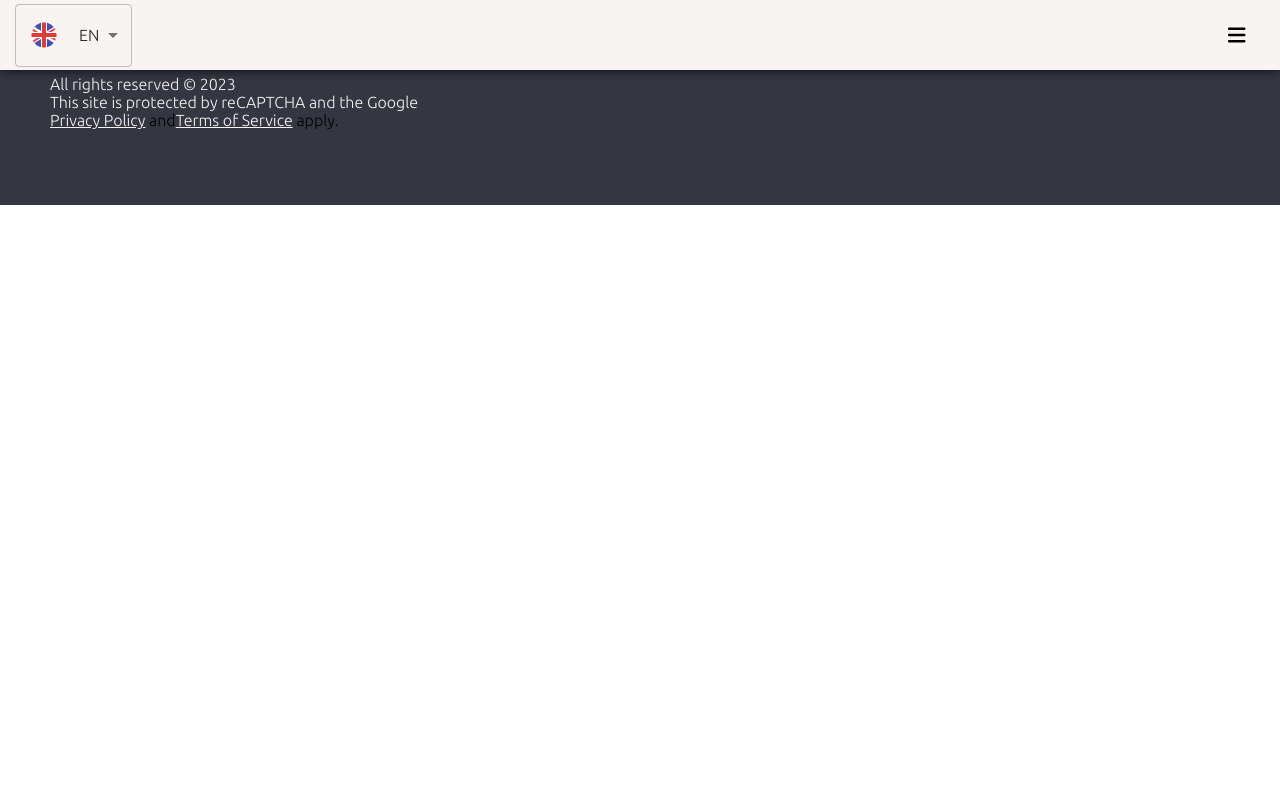
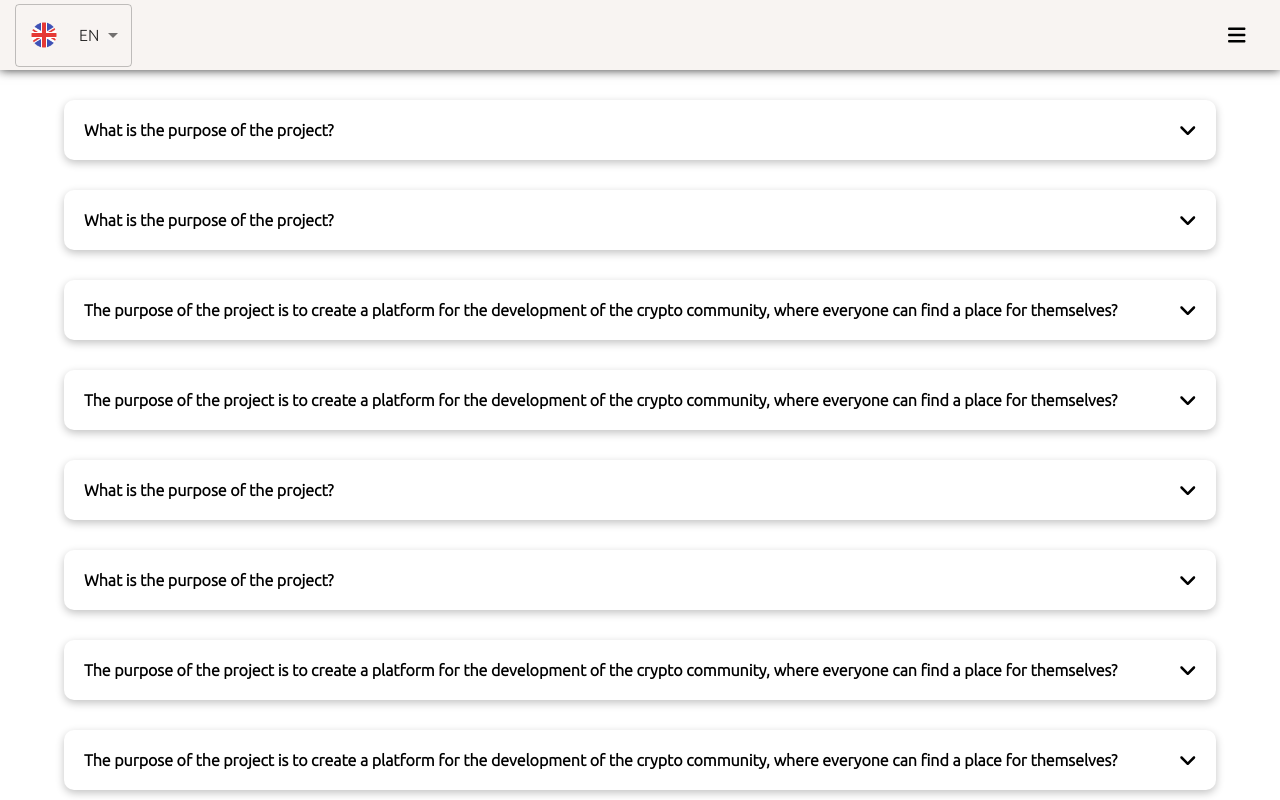
Before and after one commit to LensedStar/visacommers, a React (Create React App) app: page /questions in a window 1280 px wide. Shown: the top 800 px of the page. Built offline with nearby package versions, Linux system fonts and the light colour scheme.

Commit message:
Add questions

```diff
--- a/src/App.js
+++ b/src/App.js
@@ -10,6 +10,7 @@ import About from "./Components/About";
 import Footer from "./Components/Footer/Footer";
 import FormPage from "./Components/Pages/FormPage/FormPage";
 import ScrollToTop from "./Components/ScrollToTop";
+import FAQ from "./Components/Pages/FAQ/FAQ";
 
 export default function App() {
     return(
@@ -22,7 +23,7 @@ export default function App() {
                 <Route path="/visa" element={<About />} />
                 <Route path="/aplication" element={<FormPage/>} />
                 <Route path="/contact" element={<About />} />
-                <Route path="/questions" element={<About />} />
+                <Route path="/questions" element={<FAQ />} />
                 <Route path="/pricement" element={<About />} />
                 <Route path="/about" element={<About />} />
             </Routes>
--- a/src/AppStyle.scss
+++ b/src/AppStyle.scss
@@ -15,9 +15,12 @@ $color5:rgba(113, 113, 131,1);
 
 }
 
-.grecaptcha-badge{
-  visibility: hidden!important;
+html {
+  .grecaptcha-badge {
+    z-index: 999;
+  }
 }
+
 
 body{
   max-width: 100%;
--- a/src/Components/Footer/FooterStyle.scss
+++ b/src/Components/Footer/FooterStyle.scss
@@ -8,6 +8,7 @@ $clr-5:rgb(52, 55, 66);
   background-color: $clr-5;
   height: 150px;
   padding: 20px 50px;
+  margin-top: 150px;
   *{
     color: $clr-1;
   }
--- /dev/null
+++ b/src/Components/Pages/FAQ/FAQ.jsx
@@ -0,0 +1,54 @@
+import React from "react";
+
+import {useTranslation} from "react-i18next";
+
+import "./FAQStyle.scss";
+
+import Question from "../../Question/Question";
+
+
+export default function FAQ() {
+    const {t} = useTranslation();
+    const questions = [
+        {
+            q:t("mock.question-short"),
+            a:t("mock.description-long")
+        },
+        {
+            q:t("mock.question-short"),
+            a:t("mock.description-short")
+        },
+        {
+            q:t("mock.question-long"),
+            a:t("mock.description-short")
+        },
+        {
+            q:t("mock.question-long"),
+            a:t("mock.description-long")
+        },
+        {
+            q:t("mock.question-short"),
+            a:t("mock.description-long")
+        },
+        {
+            q:t("mock.question-short"),
+            a:t("mock.description-short")
+        },
+        {
+            q:t("mock.question-long"),
+            a:t("mock.description-short")
+        },
+        {
+            q:t("mock.question-long"),
+            a:t("mock.description-long")
+        },
+    ]
+    return(
+        <div className="faqPage">
+            <div className="questionContainer">
+                {questions.map((question,index) =>
+                    <Question question={question.q} answer={question.a} key={index} />)}
+            </div>
+        </div>
+    )
+}
--- /dev/null
+++ b/src/Components/Pages/FAQ/FAQStyle.scss
@@ -0,0 +1,4 @@
+.faqPage{
+  padding: 100px 0 0 0 ;
+  min-height: 100vh;
+}
--- /dev/null
+++ b/src/Components/Question/Question.jsx
@@ -0,0 +1,55 @@
+
+import React,{useState} from "react";
+
+import "./QuestionStyle.scss"
+
+import { FontAwesomeIcon } from "@fortawesome/react-fontawesome";
+
+import { faAngleDown } from "@fortawesome/free-solid-svg-icons";
+
+import {motion} from "framer-motion";
+
+export default function Question({question,answer,key}){
+    const [showAnswer,setShowAnswer] = useState(false)
+
+    const handleClick = () => {
+        setShowAnswer(!showAnswer)
+    }
+    return(
+        <div className="faq" key={key}>
+            <span className="questionText">
+                <p>{question}</p>
+                <motion.button
+                    variants={{
+                        rotate:{rotate: 180},
+                        stop:{rotate: 0}
+                }}
+
+                    type="button"
+                    className="answerBttn"
+                    onClick={()=>handleClick()}
+                    whileTap={{scale: 1.3}}
+                    animate={showAnswer ? "rotate" : "stop"}
+                    transition={{
+                        type:"tween",
+                        duration: 0.5,
+                    }}
+                >
+                    <FontAwesomeIcon icon={faAngleDown} size="xl" style={{color: "#000000"}} />
+                </motion.button>
+            </span>
+                <motion.span
+                    variants={{
+                        hidden:{opacity: 0,height:0},
+                        visible:{opacity: 1,marginBottom:20}
+                    }}
+                    animate={showAnswer ? "visible" : "hidden"}
+                    transition={{
+                        type:"spring",
+                        duration: 0.5,
+                    }}
+                className="answerText"
+            ><p>{answer}</p></motion.span>
+        </div>
+    )
+}
--- /dev/null
+++ b/src/Components/Question/QuestionStyle.scss
@@ -0,0 +1,48 @@
+$clr-1:rgb(248, 244, 242);
+$clr-2:rgb(121, 132, 139);
+$clr-3:rgb(142, 169, 174);
+$clr-4:rgb(130, 133, 142);
+$clr-5:rgb(52, 55, 66);
+
+
+.faq {
+  width: 100%;
+  border-radius: 10px;
+  display: flex;
+  flex-direction: column;
+  justify-content: center;
+  align-items: center;
+  .answerText,
+  .questionText{
+    width: 90%;
+    border-radius: 10px;
+    box-shadow: rgba(0, 0, 0, 0.24) 0 3px 8px;
+    padding: 0 20px 0 20px;
+    overflow: hidden;
+  }
+  .questionText{
+    display: flex;
+    align-items: center;
+    justify-content: space-between;
+    min-height: 60px;
+    padding-top: 10px;
+    padding-bottom: 10px;
+    p {
+      font-size:1rem;
+      font-weight: bold;
+    }
+  }
+  .answerText{
+    margin: 10px 0 0 0;
+    padding-top: 10px;
+    padding-bottom: 10px;
+    height: auto;
+    p{
+      opacity: .5;
+    }
+  }
+  .answerBttn{
+    border: none;
+    background-color: transparent;
+  }
+}
--- a/src/locales/en.json
+++ b/src/locales/en.json
@@ -60,6 +60,8 @@
     "title": "Unite for Tomorrow!",
     "description-short": "In unity, we find strength. Together, we shape the future. Join hands, dream big, and make the world a better place. Together, we can achieve greatness.",
     "description-long": "In a world filled with diversity, it's our shared values that bind us together. We celebrate our differences and embrace our common goals. We stand united in the face of challenges, knowing that together we are unstoppable. Our collective strength transcends borders and languages. We extend a hand of friendship and cooperation to build a brighter future for all. Together, we can overcome any obstacle, for unity knows no boundaries.",
-    "description-short2": "In a world where cooperation fuels progress, our unity shines brightly. Together, we pave the way for a better world, where possibilities are endless. Join our global family and let's build a future of shared prosperity, love, and understanding. Together, we are unstoppable."
+    "description-short2": "In a world where cooperation fuels progress, our unity shines brightly. Together, we pave the way for a better world, where possibilities are endless. Join our global family and let's build a future of shared prosperity, love, and understanding. Together, we are unstoppable.",
+    "question-short": "What is the purpose of the project?",
+    "question-long": "The purpose of the project is to create a platform for the development of the crypto community, where everyone can find a place for themselves?"
   }
 }
--- a/src/locales/ru.json
+++ b/src/locales/ru.json
@@ -48,7 +48,9 @@
     "title": "Объединяйтесь для завтра!",
     "description-short": "В единстве мы находим силу. Вместе мы формируем будущее. Соединяйтесь, мечтайте велико и делайте мир лучше. Вместе мы сможем добиться великих целей.",
     "description-long": "В мире, полном разнообразия, наши общие ценности связывают нас вместе. Мы празднуем наши различия и объединяемся в наших общих целях. Мы стоим едиными перед вызовами, зная, что вместе мы непобедимы. Наша коллективная сила преодолевает границы и языки. Мы протягиваем руку дружбы и сотрудничества, чтобы построить светлое будущее для всех. Вместе мы можем преодолеть любое препятствие, потому что единство не знает границ.",
-    "description-short2": "В мире, где сотрудничество питает прогресс, наше единство сияет ярко. Вместе мы прокладываем путь к лучшему миру, где возможности бесконечны. Присоединяйтесь к нашей мировой семье, и давайте строить будущее общего процветания, любви и понимания. Вместе мы непобедимы."
+    "description-short2": "В мире, где сотрудничество питает прогресс, наше единство сияет ярко. Вместе мы прокладываем путь к лучшему миру, где возможности бесконечны. Присоединяйтесь к нашей мировой семье, и давайте строить будущее общего процветания, любви и понимания. Вместе мы непобедимы.",
+    "question-short": "В чем смыл жизни?",
+    "question-long": "Зачем ты сюда смотришь? Это просто набор слов чтобы показать как выглядит? "
   },
   "navigation": {
     "main":"Главная",
--- a/src/locales/ua.json
+++ b/src/locales/ua.json
@@ -47,7 +47,9 @@
     "title": "Об'єднуйтеся для завтра!",
     "description-short": "В єдності ми знаходимо силу. Разом ми формуємо майбутнє. Об'єднуйтесь, мрійте велико і робіть світ кращим. Разом ми здатні досягнути величі",
     "description-long": "У світі, що наповнений різноманіттям, нас об'єднує спільні цінності. Ми відзначаємо наші відмінності і обіймаємо наші спільні цілі. Ми стоїмо разом перед викликами, знаючи, що разом ми непереможні. Наша колективна сила перетинає кордони та мови. Ми пропонуємо руку дружби та співпраці для будування яскравого майбутнього для всіх. Разом ми здатні подолати будь-яку перешкоду, бо єдність не знає межі.",
-    "description-short2": "Сила в єдності, прогрес в разом. Подружіться, прокладайте яскравий шлях і створюйте майбутнє, сповнене успіху. Об'єднані, ми можемо досягти всього, що закладемо у своїх серцях."
+    "description-short2": "Сила в єдності, прогрес в разом. Подружіться, прокладайте яскравий шлях і створюйте майбутнє, сповнене успіху. Об'єднані, ми можемо досягти всього, що закладемо у своїх серцях.",
+    "question-short": "В чем смыл жизни? UKR",
+    "question-long": "Зачем ты сюда смотришь? Это просто набор слов чтобы показать как выглядит? UKR"
   },
   "navigation": {
     "main": "Головна",
```
Also changed, not shown: .eslintrc.json.
